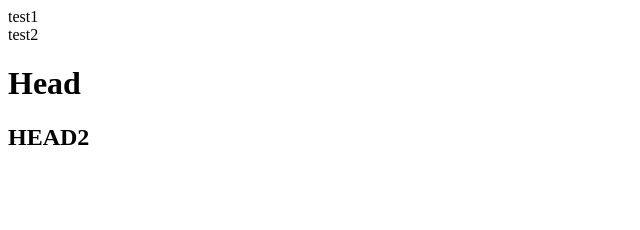
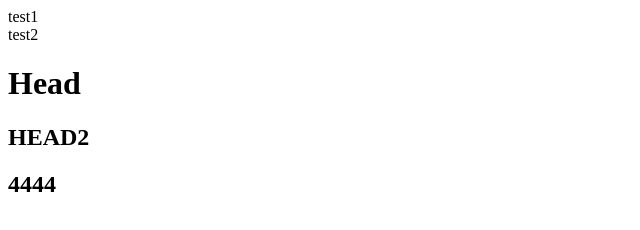
Before and after one commit to hallebanis/mygit, a plain HTML site: page index.html in a window 1280 px wide. Shown: the full height of the page, 0-640 px from the left. Drawn offline with Linux system fonts and the light colour scheme.

Commit message:
aymen commit

```diff
--- a/index.html
+++ b/index.html
@@ -11,5 +11,6 @@
     <div>test2</div>
     <h1>Head</h1>
     <h2>HEAD2</h2>
+    <h2>4444</h2>
 </body>
 </html>
```
